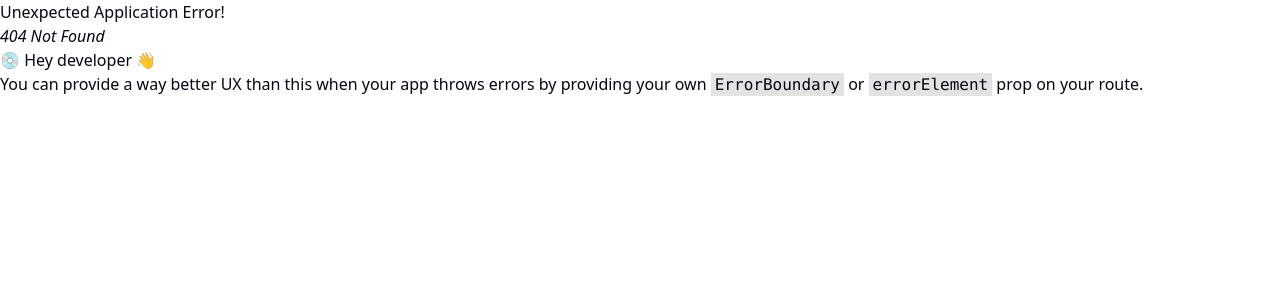
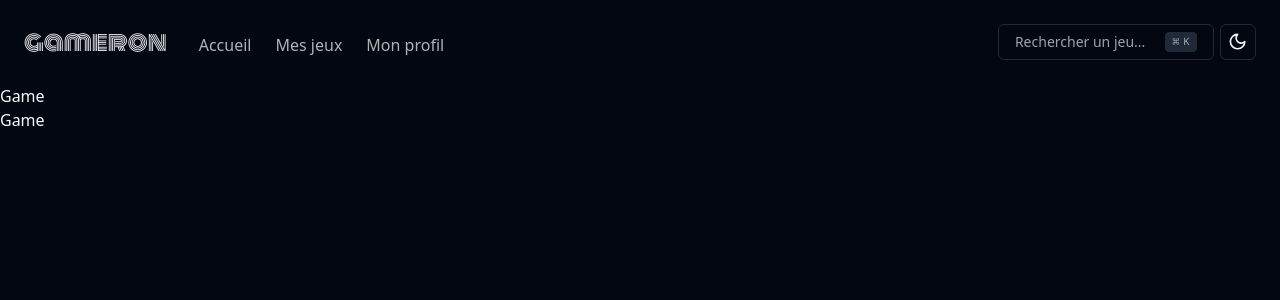
Before and after one commit to rami-rostom/gameron-front, a React (Vite) app: page /game/1 in a window 1280 px wide. Before the commit this address had no page. Shown: the top 300 px of the page. Built offline with nearby package versions, Linux system fonts and the light colour scheme.

Commit message:
:sparkles: feat: add game page with dynamic link

```diff
--- a/src/components/GameCard/GameCard.tsx
+++ b/src/components/GameCard/GameCard.tsx
@@ -19,6 +19,7 @@ type Genre = {
 
 type GameProps = {
   name: string;
+  slug: string;
   genres: Genre[];
   released: string;
   metacritic: number;
@@ -26,7 +27,7 @@ type GameProps = {
 };
 
 function GameCard(props: GameProps) {
-  const { name, genres, released, metacritic, thumbnail } = props;
+  const { name, slug, genres, released, metacritic, thumbnail } = props;
 
   return (
     <Card className="card">
@@ -51,7 +52,7 @@ function GameCard(props: GameProps) {
           />
           <p className="card__footer-rate-value">{metacritic}</p>
         </div>
-        <Link to={'#'} className="card__footer-more">
+        <Link to={`/game/${slug}`} className="card__footer-more">
           <p className="card__footer-more-text">Plus d'infos</p>
           <ArrowRightCircle className="card__footer-more-icon" />
         </Link>
--- a/src/routes.tsx
+++ b/src/routes.tsx
@@ -2,6 +2,7 @@ import { createBrowserRouter } from 'react-router-dom';
 
 import Root from './routes/Root/Root';
 import Home from './routes/Home/Home';
+import Game from './routes/Game/Game';
 
 export const router = createBrowserRouter([
   {
@@ -12,6 +13,10 @@ export const router = createBrowserRouter([
         path: '/',
         element: <Home />,
       },
+      {
+        path: '/game/:slug',
+        element: <Game />,
+      },
     ],
   },
 ]);
--- /dev/null
+++ b/src/routes/Game/Game.tsx
@@ -0,0 +1,10 @@
+function Game() {
+  return (
+    <>
+      <div>Game</div>
+      <div>Game</div>
+    </>
+  );
+}
+
+export default Game;
--- a/src/routes/Home/Home.tsx
+++ b/src/routes/Home/Home.tsx
@@ -27,6 +27,7 @@ function Home() {
           <GameCard
             key={game.id}
             name={game.name}
+            slug={game.slug}
             genres={game.genres}
             released={convertDateFormat(game.released)}
             metacritic={game.metacritic}
```
